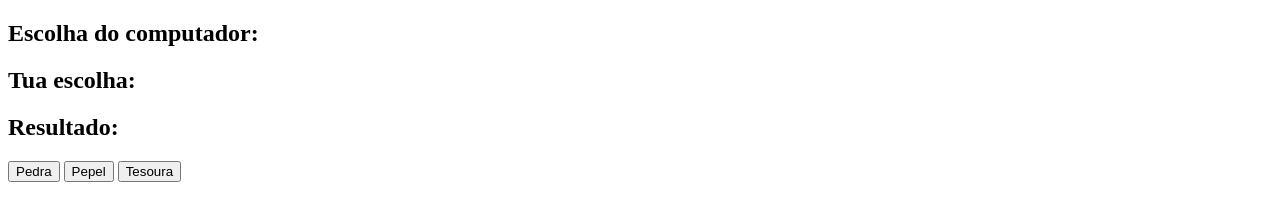
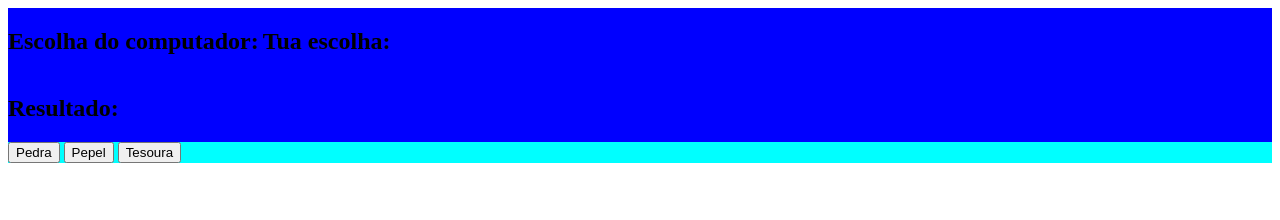
Before and after one commit to RomarioJC/Game-Javascript-Rock-Paper-Scissors, a plain HTML site: page index.html in a window 1280 px wide. Drawn offline with Linux system fonts and the light colour scheme.

Commit message:
Começo do css

```diff
--- a/index.html
+++ b/index.html
@@ -11,16 +11,19 @@
 
 <body>
     <div class="container">
+        <div class="escolhas">
             <h2>Escolha do computador: <span id="computer-choice"></span></h2>
             <h2>Tua escolha: <span id="user-choice"></span></h2>
+        </div>
         <h2>Resultado: <span id="result"></span></h2>
 
-
+        <div class="buttons">
             <button id="Pedra">Pedra</button>
             <button id="Papel">Pepel</button>
             <button id="Tesoura">Tesoura</button>
+        </div>
+    </div>
     <script src="app.js" charset="utf-8"></script>
-</div>
 </body>
 
 </html>
--- a/style.css
+++ b/style.css
@@ -0,0 +1,9 @@
+.container{
+    background-color: blue;
+}
+.container h2{
+    display:inline-flex ;
+}
+.buttons{
+    background-color: aqua;
+}
```
Lines whose indentation alone changed are shown as unchanged.
